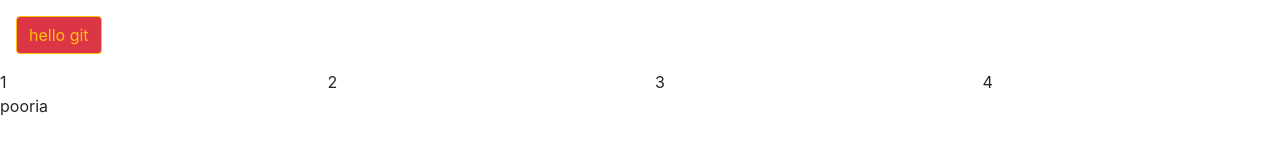
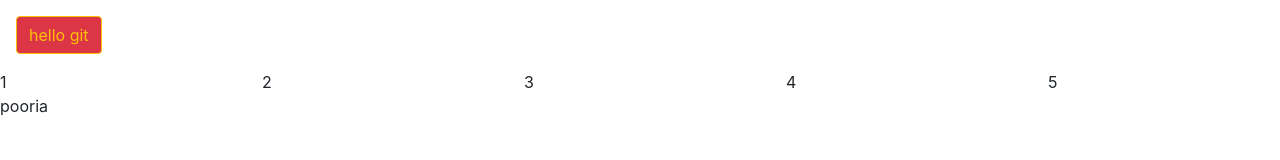
Before and after one commit to pooriashojae/git-project-one, a plain HTML site: page index.html in a window 1280 px wide. Drawn offline with nearby package versions, Linux system fonts and the light colour scheme.

Commit message:
div 5 added

```diff
--- a/index.html
+++ b/index.html
@@ -17,6 +17,7 @@
         <div class="col">2</div>
         <div class="col">3</div>
         <div class="col">4</div>
+        <div class="col">5</div>
     </div>
 
     <p>pooria</p>
```
